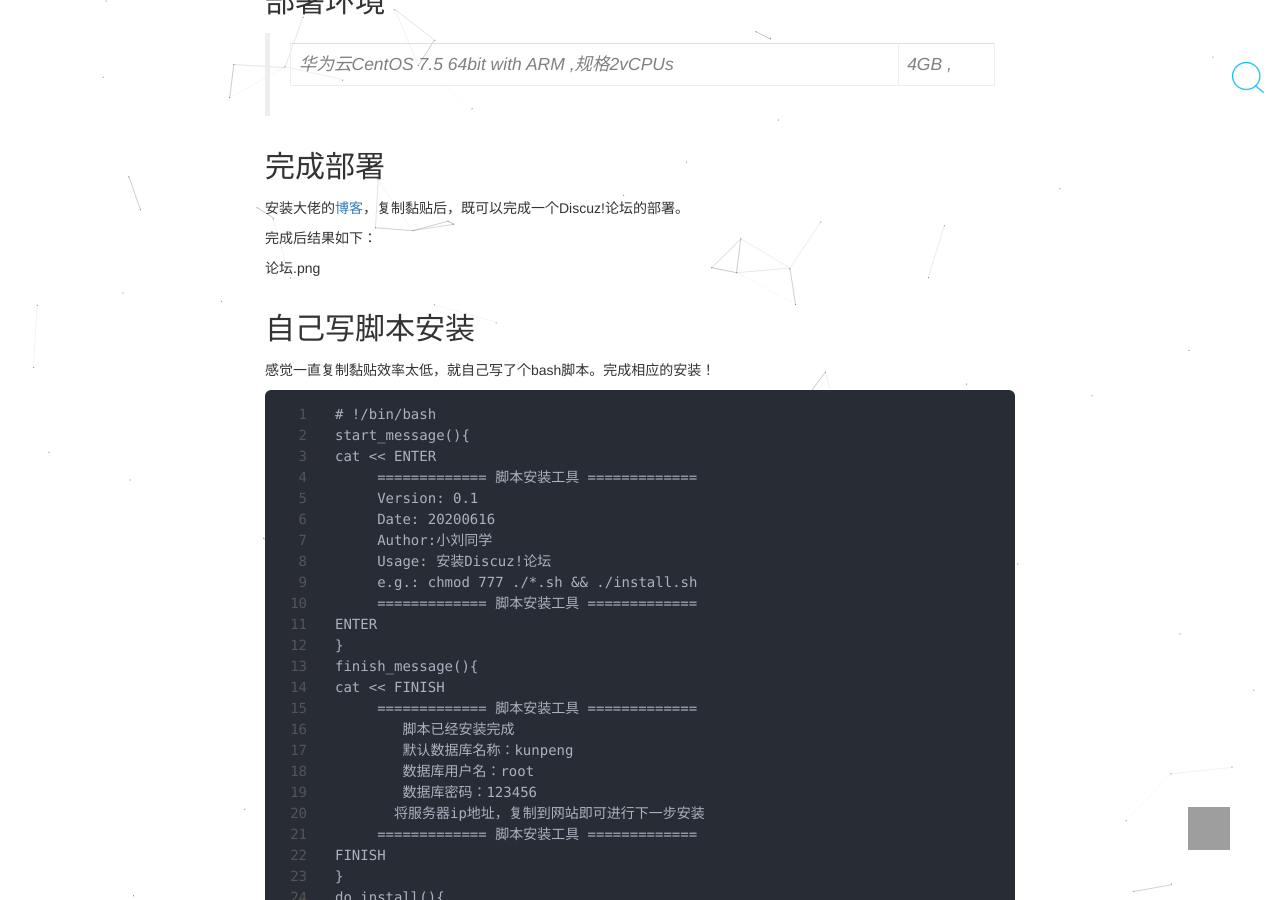
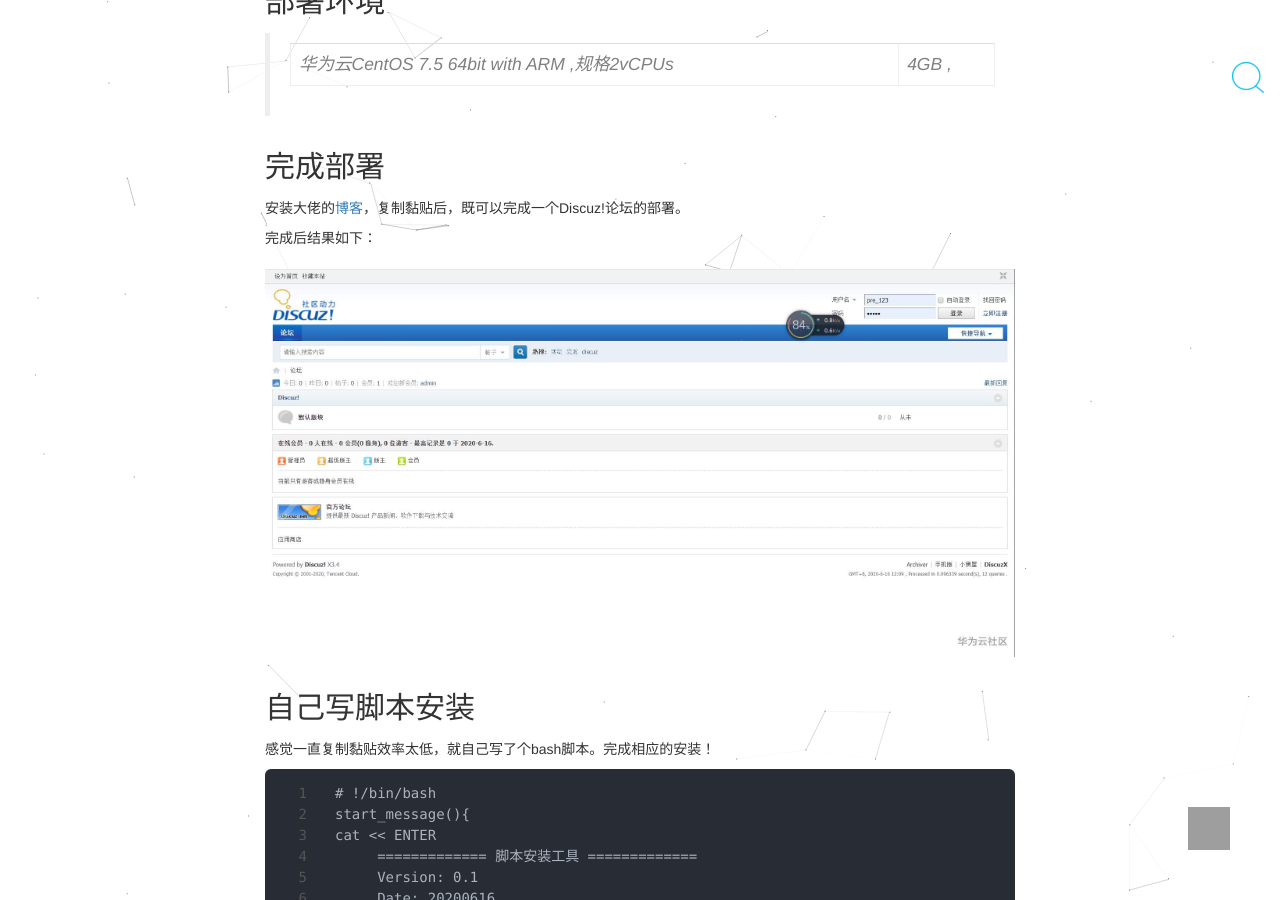
Before and after one commit to daniao2017/daniao2017.github.io, a Jekyll site: the page built from _posts/2020-10-24-shell脚本.md, in a window 1280 px wide and 900 px high, scrolled down 652 px. Built offline with Jekyll 4.4.1, drawn with Linux system fonts in a browser that asks for light colours; nearby versions of some CDN libraries; our own code applies the rules of GitHub Pages for plain Markdown files; comment, search, counter and statistics services are not loaded; grey boxes are pictures that could not be loaded.

Commit message:
Update 2020-10-24-shell脚本.md

```diff
--- a/_posts/2020-10-24-shell脚本.md
+++ b/_posts/2020-10-24-shell脚本.md
@@ -15,7 +15,7 @@
 
 完成后结果如下：
 
-论坛.png
+<img src ="https://daniao2017.github.io/img/in_post/asserts/论坛完成图.jpg">
 
 ## 自己写脚本安装
 
```
